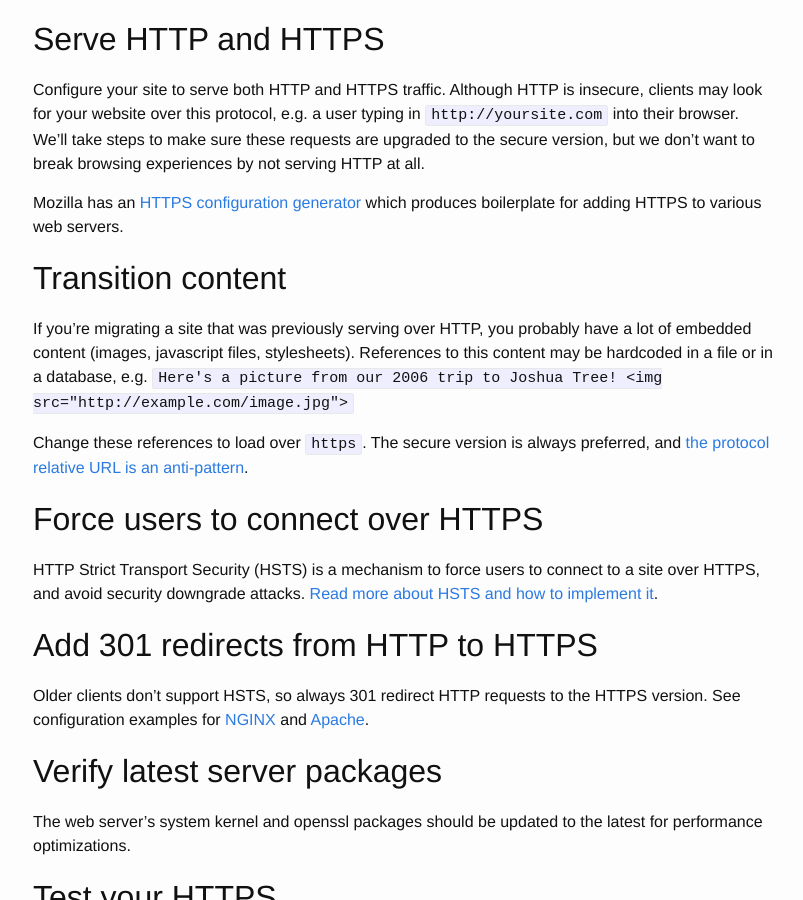
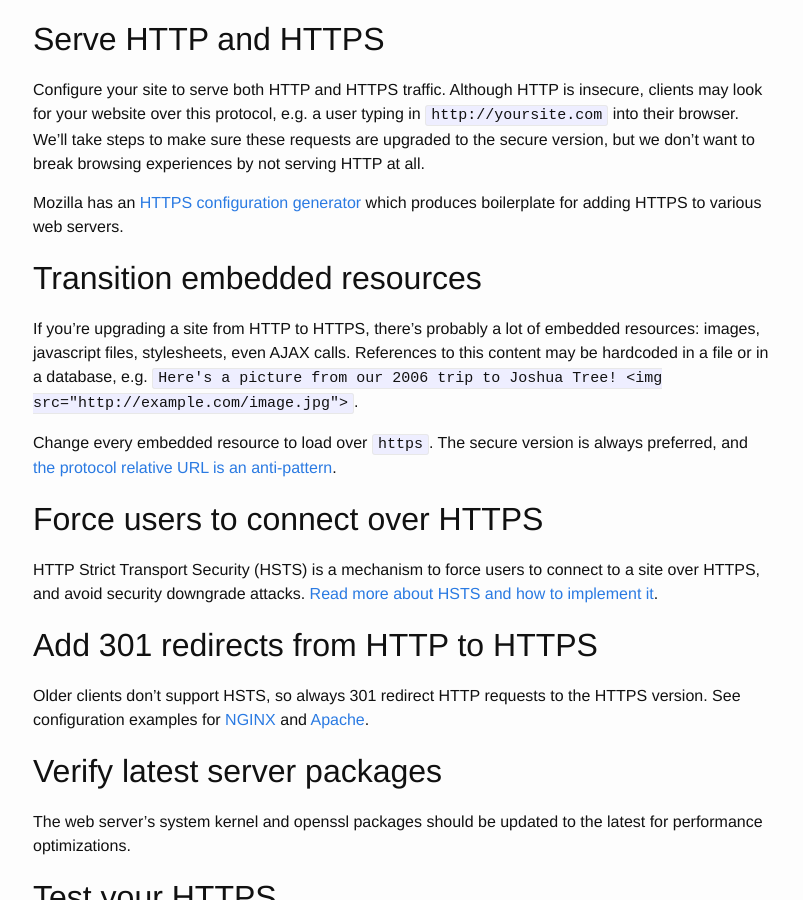
Before and after one commit to ericandrewlewis/say-yes-to-https, a Jekyll site: the page built from setup-https.md, in a window 1280 px wide and 900 px high, scrolled down 629 px. Shown: the whole window, without its empty margins (237-1040 px from the left). Built offline with Jekyll 4.4.1, drawn with Linux system fonts in a browser that asks for light colours.

Commit message:
Rework embedded content migration, including AJAX requests.

```diff
--- a/setup-https.md
+++ b/setup-https.md
@@ -27,11 +27,11 @@ Configure your site to serve both HTTP and HTTPS traffic. Although HTTP is insec
 
 Mozilla has an [HTTPS configuration generator](https://mozilla.github.io/server-side-tls/ssl-config-generator/) which produces boilerplate for adding HTTPS to various web servers.
 
-## Transition content
+## Transition embedded resources
 
-If you're migrating a site that was previously serving over HTTP, you probably have a lot of embedded content (images, javascript files, stylesheets). References to this content may be hardcoded in a file or in a database, e.g. `Here's a picture from our 2006 trip to Joshua Tree! <img src="http://example.com/image.jpg">`
+If you're upgrading a site from HTTP to HTTPS, there's probably a lot of embedded resources: images, javascript files, stylesheets, even AJAX calls. References to this content may be hardcoded in a file or in a database, e.g. `Here's a picture from our 2006 trip to Joshua Tree! <img src="http://example.com/image.jpg">`.
 
-Change these references to load over `https`. The secure version is always preferred, and [the protocol relative URL is an anti-pattern](https://www.paulirish.com/2010/the-protocol-relative-url/).
+Change every embedded resource to load over `https`. The secure version is always preferred, and [the protocol relative URL is an anti-pattern](https://www.paulirish.com/2010/the-protocol-relative-url/).
 
 ## Force users to connect over HTTPS
 
```
